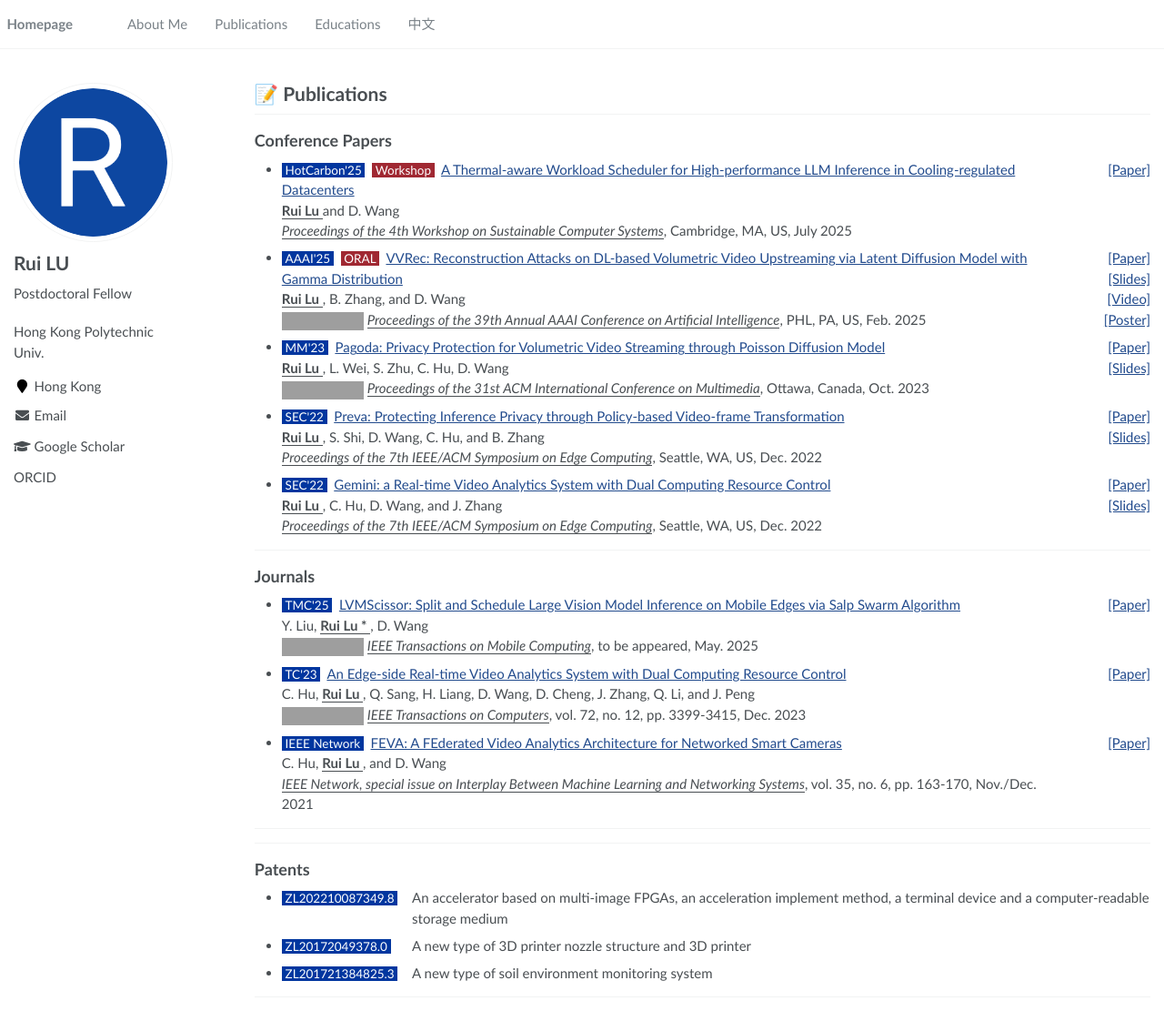
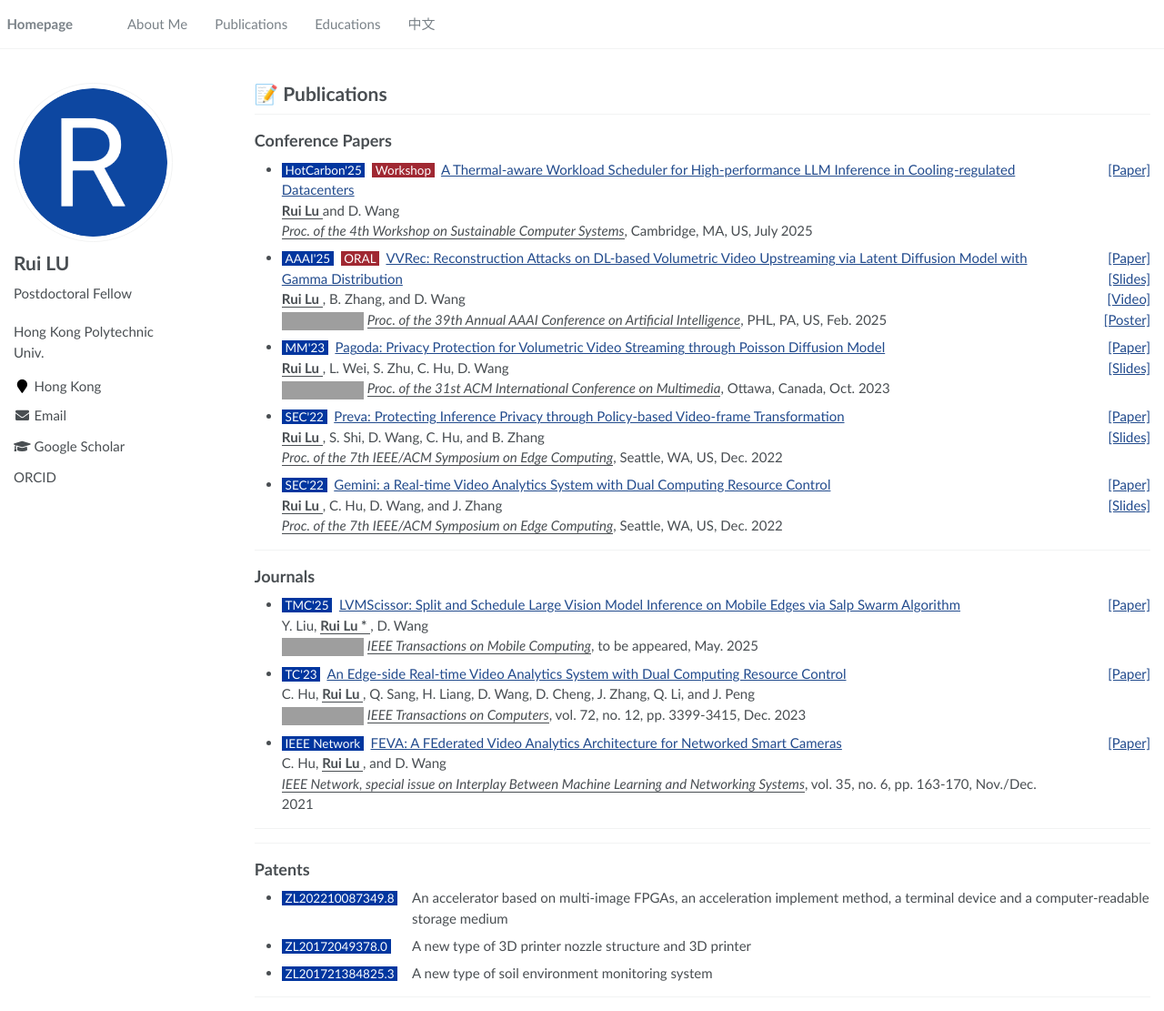
Before and after one commit to SladeLu/sladelu.github.io, a Jekyll site: the page built from _pages/includes/pub.md, in a window 1280 px wide and 1111 px high. Shown: the whole window at 91% size. Built offline with Jekyll 4.4.1, drawn with Linux system fonts in a browser that asks for light colours; our own code applies the rules of GitHub Pages for plain Markdown files; grey boxes are pictures that could not be loaded.

Commit message:
Update pub.md

```diff
--- a/_pages/includes/pub.md
+++ b/_pages/includes/pub.md
@@ -20,7 +20,7 @@
             </div>
             <div style="font-size: 15px;">
             {{paper.author}} <br>
-            <u><i>Proceedings of {{paper.conference}}</i></u>, {{paper.address}}, {{paper.date}}
+            <u><i>Proc. of {{paper.conference}}</i></u>, {{paper.address}}, {{paper.date}}
             </div>
         </div>
         <div style="width: 10%; text-align: right;"><a href="{{paper.downloadurl}}">[Paper]</a>
@@ -54,7 +54,7 @@
         {% if {{paper.badgeurl}} %}
             <img src="{{paper.badgeurl}}">
         {% endif %}
-            <u><i>Proceedings of {{paper.conference}}</i></u>, {{paper.address}}, {{paper.date}}
+            <u><i>Proc. of {{paper.conference}}</i></u>, {{paper.address}}, {{paper.date}}
     </div>
     <div style="width: 10%; text-align: right;"><a href="{{paper.downloadurl}}">[Paper]</a>
         {% if {{paper.slidesurl}} %}
```
